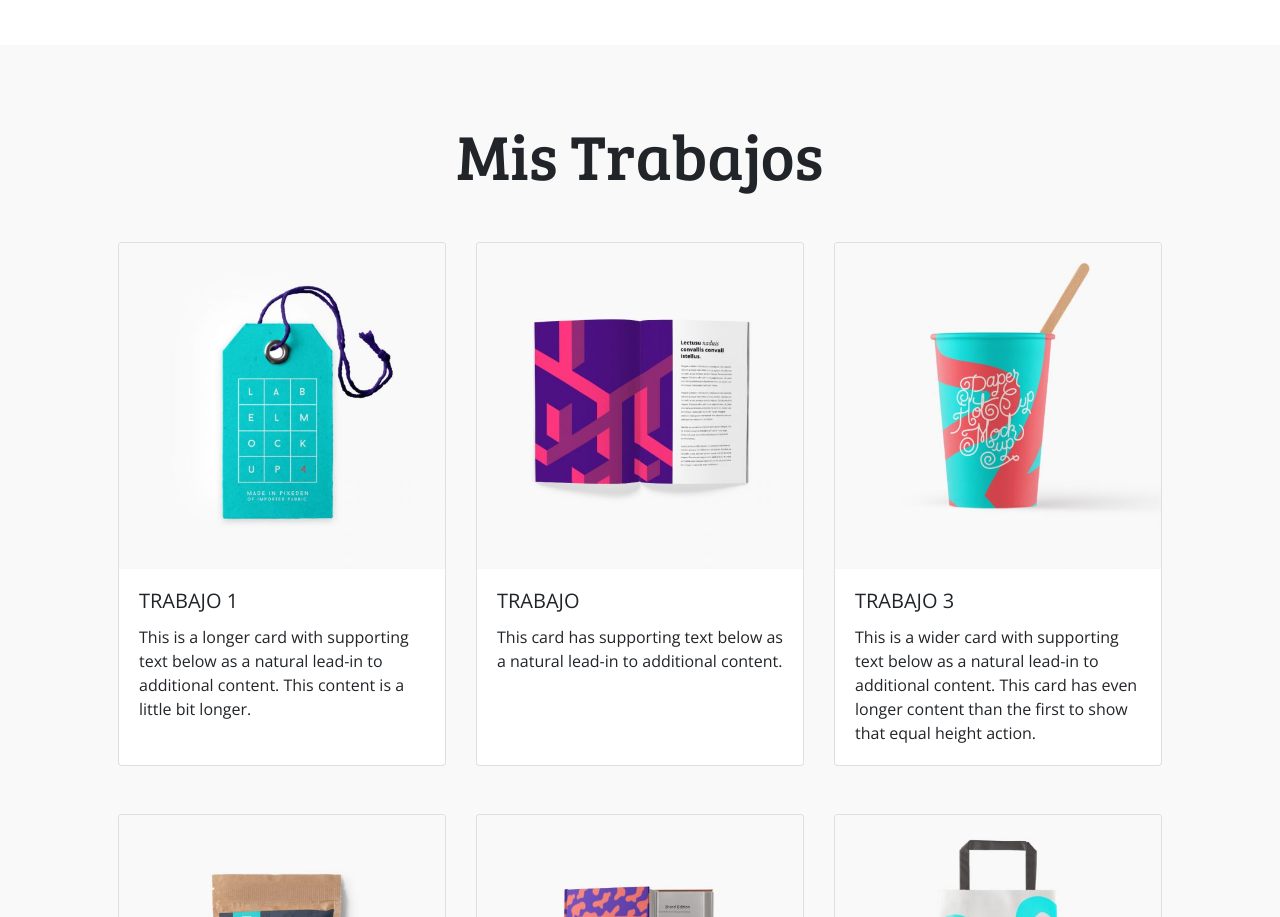
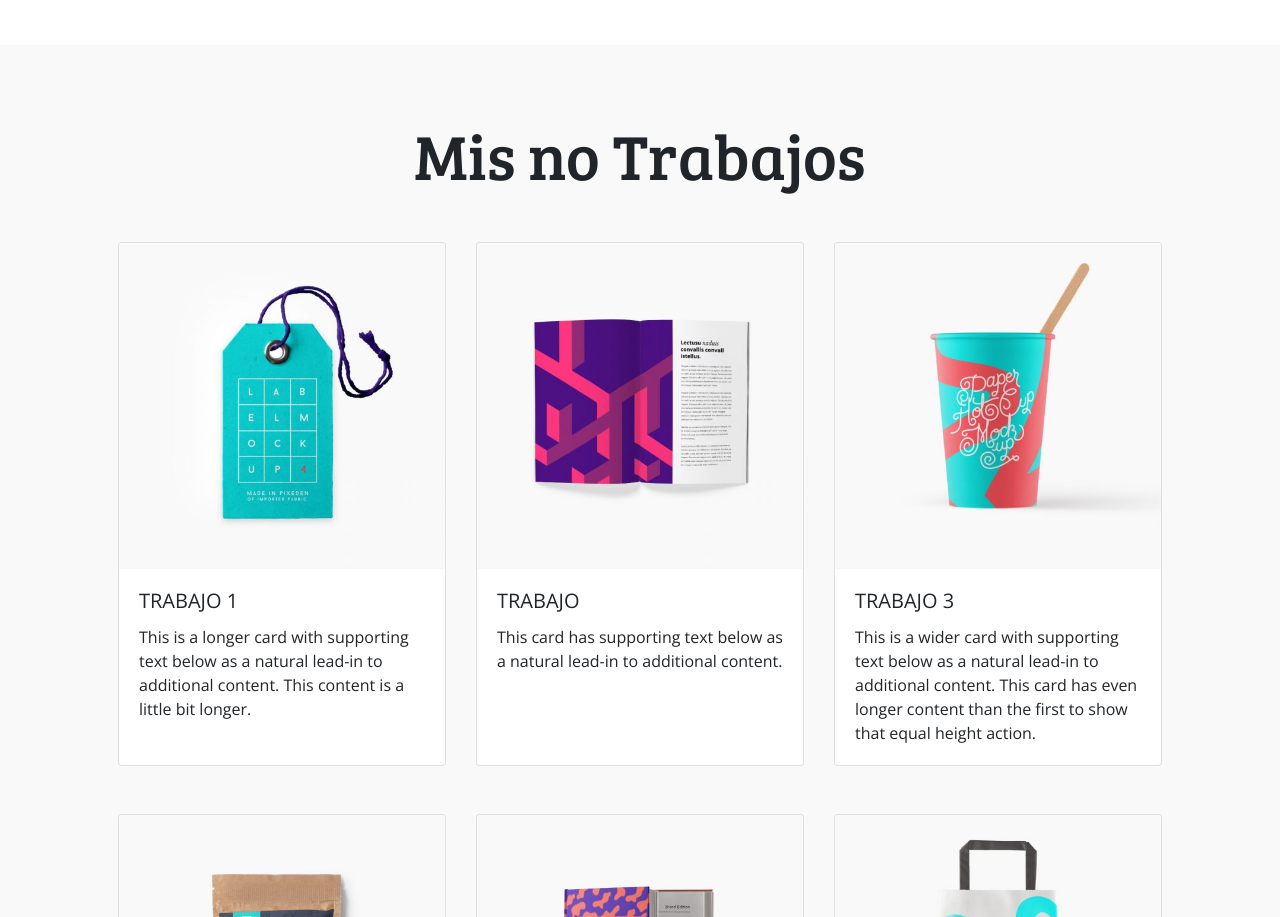
Before and after one commit to rulitos2019/prueba, a plain HTML site: page index.html in a window 1280 px wide. Shown: the part 1634-2551 px from the top of the page. Drawn offline with nearby package versions, Linux system fonts and the light colour scheme; a script that the page names is missing.

Commit message:
cambio 4

```diff
--- a/index.html
+++ b/index.html
@@ -174,7 +174,7 @@
 
 
 <section class="container my-5 p-5">
-  <h2 class="titulos my-4 text-center">Mis Trabajos</h2>
+  <h2 class="titulos my-4 text-center">Mis no Trabajos</h2>
   <row>
   <div class="card-deck my-5">
   <div class="card">
```
